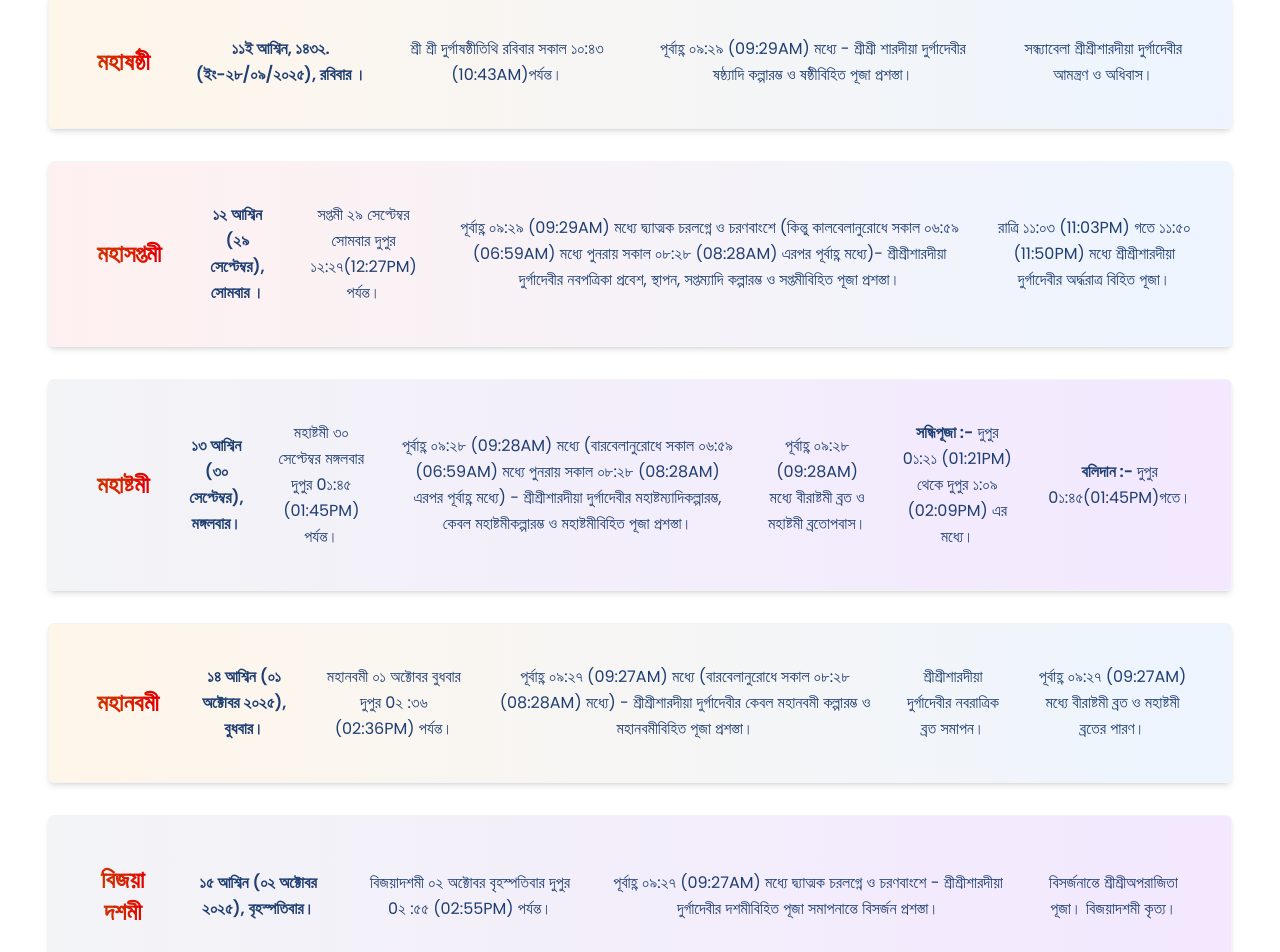
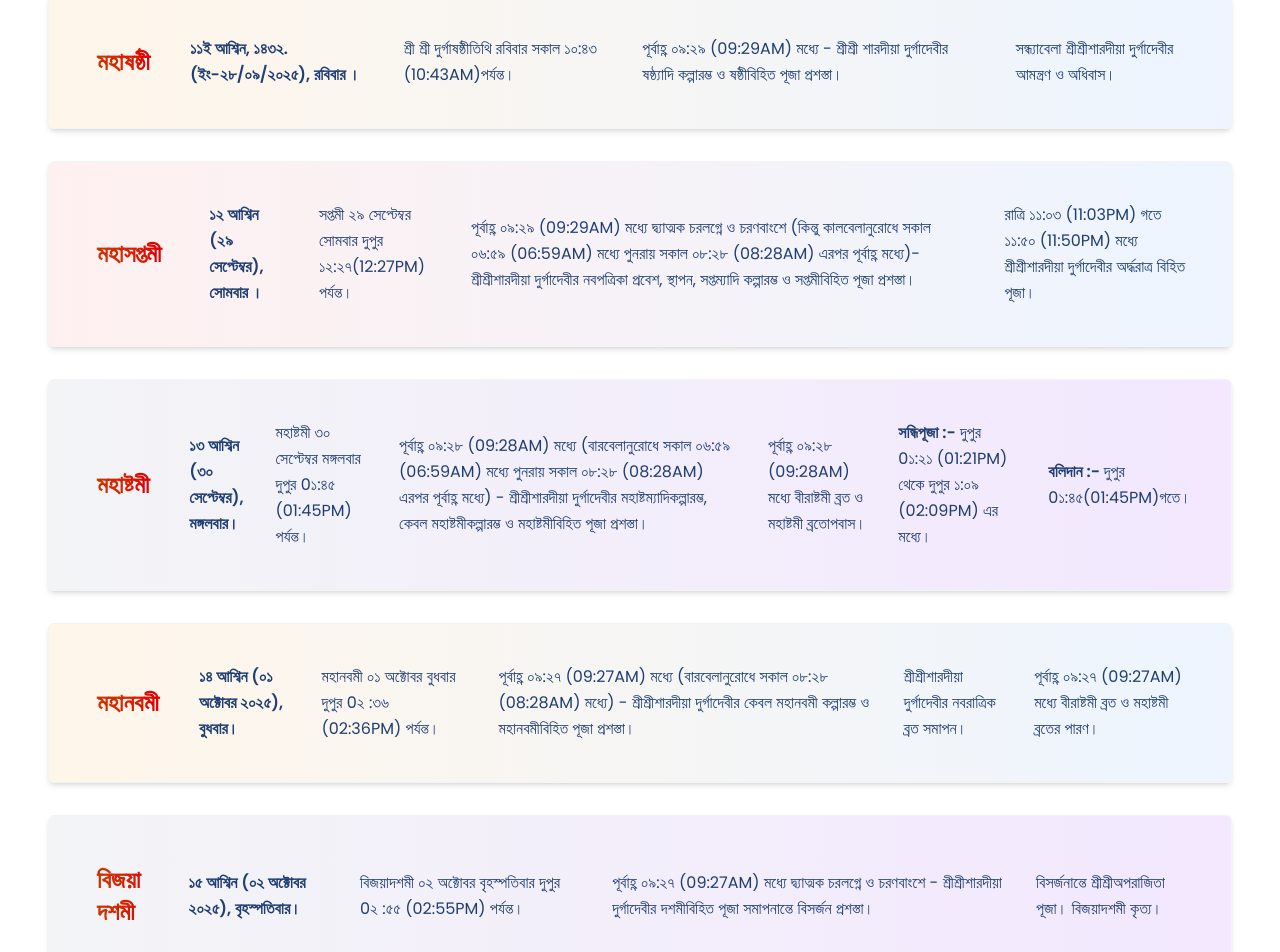
Before and after one commit to Arijitkhan99git/durga-mandap, a React (Vite) app: page /tithi in a window 1280 px wide. Shown: the part 921-1873 px from the top of the page. Built offline with nearby package versions, Linux system fonts and the light colour scheme.

Commit message:
chnaged webpage name and logo

```diff
--- a/index.html
+++ b/index.html
@@ -2,14 +2,14 @@
 <html lang="en">
   <head>
     <meta charset="UTF-8" />
-    <link rel="icon" type="image/svg+xml" href="/vite.svg" />
+    <link rel="icon" type="image/png" href="/src/assets/banner/pujaLogo.png" />
     <meta name="viewport" content="width=device-width, initial-scale=1.0" />
 
     <link rel="preconnect" href="https://fonts.googleapis.com">
     <link rel="preconnect" href="https://fonts.gstatic.com" crossorigin>
     <link href="https://fonts.googleapis.com/css2?family=Poppins:wght@400;500;600;700&display=swap" rel="stylesheet">
 
-    <title>Vite + React</title>
+    <title>Puja Mandap</title>
   </head>
   <body>
     <div id="root" style="background-color: white;"></div>
--- a/src/assets/banner/index.js
+++ b/src/assets/banner/index.js
@@ -11,6 +11,7 @@ import pujabannerft from './pujabannerft.jpg'
 import durgaTenHands from './durgaTenHands.jpg'
 import aboutusHeader from './aboutusHeader.jpg'
 import bow from './gift-bow2.png'
+import temple from './temple.png'
 
 export {kashful_1, kashful_2, kashful_3,
     pujaLogo,
@@ -22,5 +23,6 @@ export {kashful_1, kashful_2, kashful_3,
     pujabannerft,
     durgaTenHands,
     aboutusHeader,
-    bow
+    bow,
+    temple
 };
--- a/src/components/footer/Footer.jsx
+++ b/src/components/footer/Footer.jsx
@@ -16,7 +16,7 @@ function Footer() {
           {/* upper section */}
           <div className='flex flex-col md:flex-row w-full max-w-7xl mx-auto justify-around gap-6 md:gap-10 '>
             {/* contact us */}
-            <div className='text-white space-y-2 md:space-y-4  flex flex-col items-center md:items-start'>
+            <div className='text-white space-y-1 md:space-y-2  flex flex-col items-center md:items-start'>
               <img src={pujaLogo} alt='Logo' className='w-[40px] md:w-[60px] '></img>
               <h2 className='text-lg md:text-2xl poppins-semibold '>Contact Us</h2>
               <div className='gap-2 flex'>
--- a/src/components/tithi/Tithi.jsx
+++ b/src/components/tithi/Tithi.jsx
@@ -48,7 +48,7 @@ function Tithi() {
         <div className='flex flex-col items-center justify-center w-full max-w-7xl px-8 lg:px-12 py-5 md:py-10 gap-8'>
 
             <div className='bg-gradient-to-r from-orange-100/50 to-blue-100/50 w-full p-5 md:p-10 border border-gray-100
-             flex flex-col md:flex-row justify-center items-center shadow-md rounded-md gap-4 md:gap-8 text-center leading-relaxed'>
+             flex flex-col md:flex-row justify-center items-center shadow-md rounded-md gap-4 md:gap-8  leading-relaxed text-center md:text-left'>
                 <h1 className='text-xl md:text-2xl font-bold bg-gradient-to-r from-orange-700 to-red-600 bg-clip-text text-transparent p-2'>মহাষষ্ঠী</h1>
                 <p className='poppins-semibold'>১১ই আশ্বিন, ১৪৩২. (ইং-২৮/০৯/২০২৫), রবিবার ।</p>
                 <p>শ্রী শ্রী দুর্গাষষ্ঠীতিথি রবিবার সকাল  ১০:৪৩ (10:43AM)পর্যন্ত।</p>
@@ -57,7 +57,7 @@ function Tithi() {
             </div>
 
             <div className='bg-gradient-to-r from-red-100/50 to-blue-100/50 w-full p-5 md:p-10 border border-gray-100
-             flex flex-col md:flex-row justify-center items-center shadow-md rounded-md gap-4 md:gap-8 text-center leading-relaxed'>
+             flex flex-col md:flex-row justify-center items-center shadow-md rounded-md gap-4 md:gap-10 text-center md:text-left leading-relaxed'>
                 <h1 className='text-xl md:text-2xl font-bold bg-gradient-to-r from-orange-700 to-red-600 bg-clip-text text-transparent p-2'>মহাসপ্তমী</h1>
                 <p className='poppins-semibold'>১২ আশ্বিন (২৯ সেপ্টেম্বর), সোমবার ।</p>
                 <p>সপ্তমী ২৯ সেপ্টেম্বর সোমবার দুপুর ১২:২৭(12:27PM) পর্যন্ত।</p>
@@ -66,7 +66,7 @@ function Tithi() {
             </div>
 
             <div className='bg-gradient-to-r from-gray-100 to-purple-100 w-full p-5 md:p-10 border border-gray-100
-             flex flex-col md:flex-row justify-center items-center shadow-md rounded-md gap-4 md:gap-8 text-center leading-relaxed'>
+             flex flex-col md:flex-row justify-center items-center shadow-md rounded-md gap-4 md:gap-8 text-center md:text-left leading-relaxed'>
                 <h1 className='text-xl md:text-2xl font-bold bg-gradient-to-r from-orange-700 to-red-600 bg-clip-text text-transparent p-2'>মহাষ্টমী</h1>
                 <p className='poppins-semibold'>১৩ আশ্বিন (৩০ সেপ্টেম্বর), মঙ্গলবার।</p>
                 <p>মহাষ্টমী ৩০ সেপ্টেম্বর মঙ্গলবার দুপুর  0১:৪৫ (01:45PM) পর্যন্ত।</p>
@@ -77,7 +77,7 @@ function Tithi() {
             </div>
 
             <div className='bg-gradient-to-r from-orange-100/50 to-blue-100/50 w-full p-5 md:p-10 border border-gray-100
-             flex flex-col md:flex-row justify-center items-center shadow-md rounded-md gap-4 md:gap-8 text-center leading-relaxed'>
+             flex flex-col md:flex-row justify-center items-center shadow-md rounded-md gap-4 md:gap-8 text-center md:text-left leading-relaxed'>
                 <h1 className='text-xl md:text-2xl font-bold bg-gradient-to-r from-orange-700 to-red-600 bg-clip-text text-transparent p-2'>মহানবমী</h1>
                 <p className='poppins-semibold'>১৪ আশ্বিন (০১ অক্টোবর ২০২৫), বুধবার।</p>
                 <p>মহানবমী ০১ অক্টোবর বুধবার দুপুর  0২ :৩৬ (02:36PM) পর্যন্ত।</p>
@@ -87,7 +87,7 @@ function Tithi() {
             </div>
 
             <div className='bg-gradient-to-r from-gray-100 to-purple-100 w-full p-5 md:p-10 border border-gray-100
-             flex flex-col md:flex-row justify-center items-center shadow-md rounded-md gap-4 md:gap-8 text-center leading-relaxed'>
+             flex flex-col md:flex-row justify-center items-center shadow-md rounded-md gap-4 md:gap-8 text-center md:text-left leading-relaxed'>
                 <h1 className='text-xl md:text-2xl font-bold bg-gradient-to-r from-orange-700 to-red-600 bg-clip-text text-transparent p-2'>বিজয়া দশমী</h1>
                 <p className='poppins-semibold'>১৫ আশ্বিন (০২ অক্টোবর ২০২৫), বৃহস্পতিবার।</p>
                 <p>বিজয়াদশমী ০২ অক্টোবর বৃহস্পতিবার দুপুর  0২ :৫৫ (02:55PM) পর্যন্ত।</p>
```
Also changed, not shown: src/assets/banner/pujaHavan.png (added), src/assets/banner/temple.png (added).
